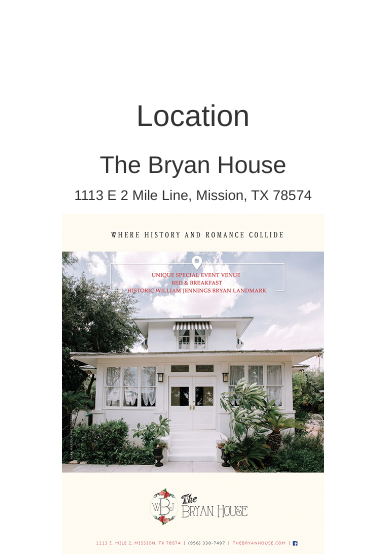
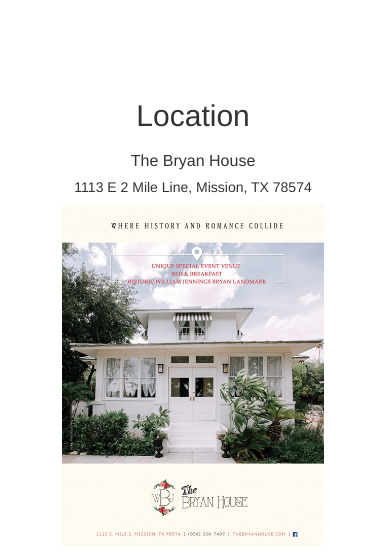
Before and after one commit to bradleygamboa/uncosmicoeverafter, a PHP site: page /info.html in a window 390 px wide. Shown: the part 51-605 px from the top of the page. Run offline with PHP 8.4, Linux system fonts and the light colour scheme.

Commit message:
updated font bug mobile

```diff
--- a/app/assets/css/main.css
+++ b/app/assets/css/main.css
@@ -170,7 +170,10 @@
     display: none;
   }
   h1 {
-    font-size: 32px;
+    font-size: 24px;
+  }
+  h3 {
+    font-size: 16px;
   }
 }
 
```
